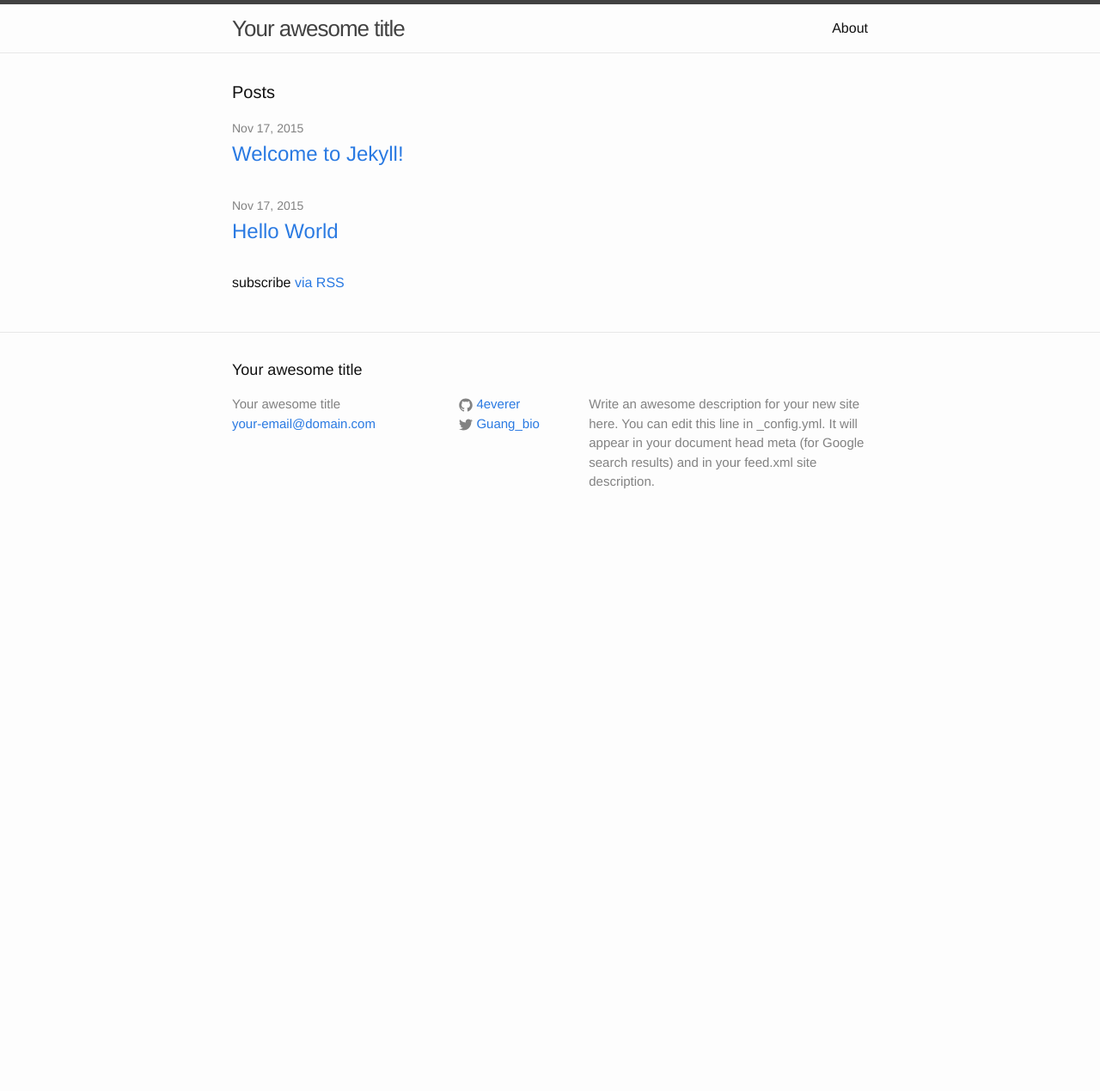
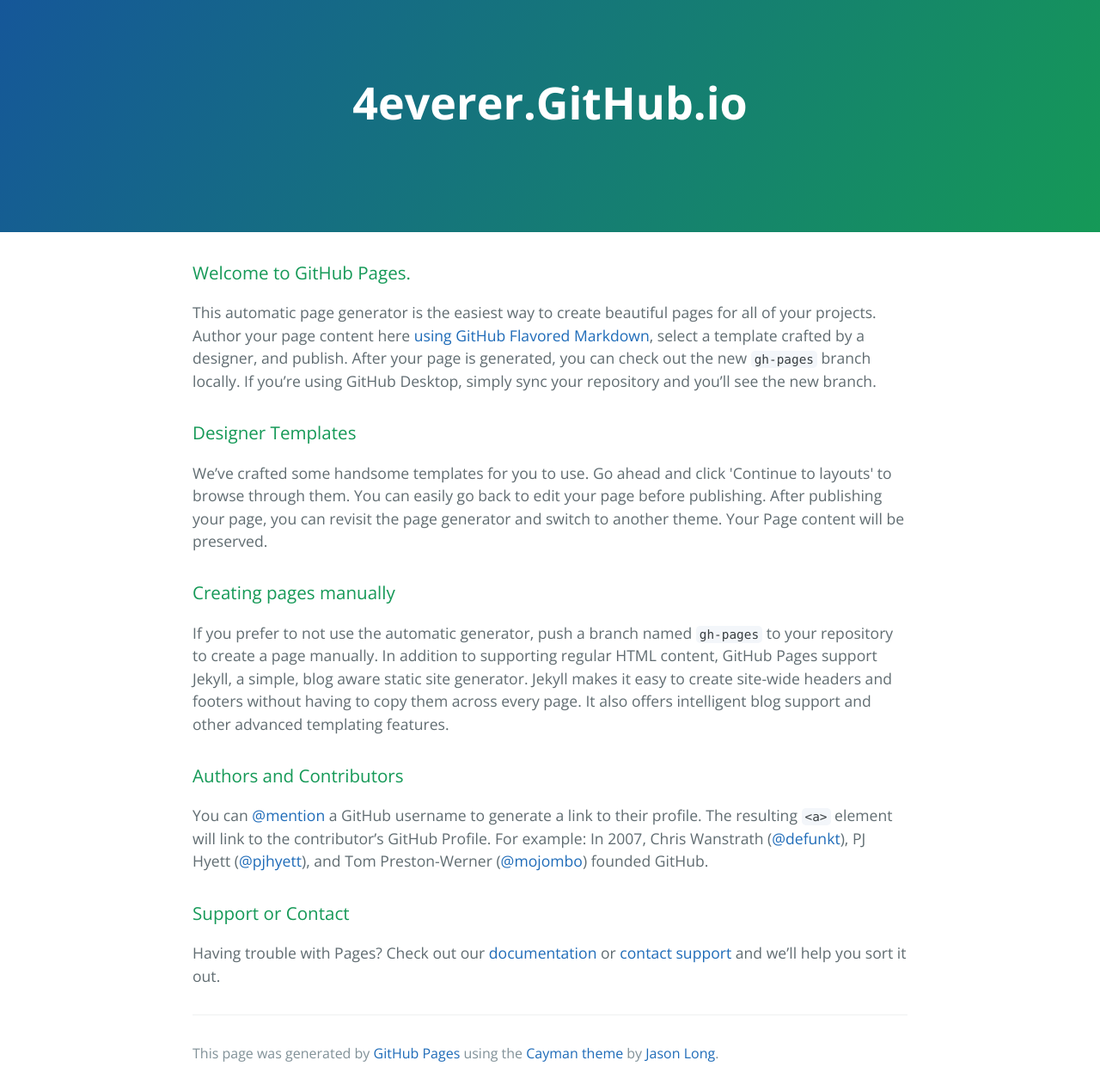
Before and after one commit to 4everer/4everer.github.io, a Jekyll site: the page index.html, which Jekyll copies as it is, in a window 1280 px wide. Shown: the whole page at 86% size. Built offline with Jekyll 4.4.1, drawn with Linux system fonts in a browser that asks for light colours; Markdown is read by kramdown in place of the engine named in the settings; before the commit the page ends 900 px from its top, so only the background shows below that.

Commit message:
Replace master branch with page content via GitHub

```diff
--- a/index.html
+++ b/index.html
@@ -1,37 +1,53 @@
----
-layout: default
----
-<div class="home">
-  <h1 class="page-heading">Posts</h1>
-  <ul class="post-list">
-    {% for post in site.posts %}
-      <li>
-        <span class="post-meta">{{post.date | date: "%b %-d, %Y"}}</span>
-        <h2>
-        <a class="post-link" href="{{ post.url | prepend: site.baseurl }}">{{ post.title }}</a>
-        <!-- <div class="c9">
-          Categories：
-          {% for cg in post.categories %}
-          <a href="/categories.html#-ref"></a>
-          {%if forloop.index < forloop.length %}
-          ,
-          {%endif%}
-          {%endfor%}
-          |
-          Tags：
-          {%for cg in post.tags %}
-          <a href="/tags.html#-ref"></a>
-          {%if forloop.index < forloop.length %}
-          ,
-          {%endif%}
-          {%endfor%}
-          |
-          Time：<time date="{{post.date|date: '%Y-%m-%d' }}"></time>
-          <a href='#comments' title='分享文章、查看评论' style="float:right;margin-right:.5em;">Comments</a>
-        </div> -->
-        </h2>
-      </li>
-    {% endfor %}
-  </ul>
-  <p class="rss-subscribe">subscribe <a href="{{ "/feed.xml" | prepend: site.baseurl }}">via RSS</a></p>
-</div>
+<!DOCTYPE html>
+<html lang="en-us">
+  <head>
+    <meta charset="UTF-8">
+    <title>4everer.GitHub.io by 4everer</title>
+    <meta name="viewport" content="width=device-width, initial-scale=1">
+    <link rel="stylesheet" type="text/css" href="stylesheets/normalize.css" media="screen">
+    <link href='https://fonts.googleapis.com/css?family=Open+Sans:400,700' rel='stylesheet' type='text/css'>
+    <link rel="stylesheet" type="text/css" href="stylesheets/stylesheet.css" media="screen">
+    <link rel="stylesheet" type="text/css" href="stylesheets/github-light.css" media="screen">
+  </head>
+  <body>
+    <section class="page-header">
+      <h1 class="project-name">4everer.GitHub.io</h1>
+      <h2 class="project-tagline"></h2>
+    </section>
+
+    <section class="main-content">
+      <h3>
+<a id="welcome-to-github-pages" class="anchor" href="#welcome-to-github-pages" aria-hidden="true"><span class="octicon octicon-link"></span></a>Welcome to GitHub Pages.</h3>
+
+<p>This automatic page generator is the easiest way to create beautiful pages for all of your projects. Author your page content here <a href="https://guides.github.com/features/mastering-markdown/">using GitHub Flavored Markdown</a>, select a template crafted by a designer, and publish. After your page is generated, you can check out the new <code>gh-pages</code> branch locally. If you’re using GitHub Desktop, simply sync your repository and you’ll see the new branch.</p>
+
+<h3>
+<a id="designer-templates" class="anchor" href="#designer-templates" aria-hidden="true"><span class="octicon octicon-link"></span></a>Designer Templates</h3>
+
+<p>We’ve crafted some handsome templates for you to use. Go ahead and click 'Continue to layouts' to browse through them. You can easily go back to edit your page before publishing. After publishing your page, you can revisit the page generator and switch to another theme. Your Page content will be preserved.</p>
+
+<h3>
+<a id="creating-pages-manually" class="anchor" href="#creating-pages-manually" aria-hidden="true"><span class="octicon octicon-link"></span></a>Creating pages manually</h3>
+
+<p>If you prefer to not use the automatic generator, push a branch named <code>gh-pages</code> to your repository to create a page manually. In addition to supporting regular HTML content, GitHub Pages support Jekyll, a simple, blog aware static site generator. Jekyll makes it easy to create site-wide headers and footers without having to copy them across every page. It also offers intelligent blog support and other advanced templating features.</p>
+
+<h3>
+<a id="authors-and-contributors" class="anchor" href="#authors-and-contributors" aria-hidden="true"><span class="octicon octicon-link"></span></a>Authors and Contributors</h3>
+
+<p>You can <a href="https://github.com/blog/821" class="user-mention">@mention</a> a GitHub username to generate a link to their profile. The resulting <code>&lt;a&gt;</code> element will link to the contributor’s GitHub Profile. For example: In 2007, Chris Wanstrath (<a href="https://github.com/defunkt" class="user-mention">@defunkt</a>), PJ Hyett (<a href="https://github.com/pjhyett" class="user-mention">@pjhyett</a>), and Tom Preston-Werner (<a href="https://github.com/mojombo" class="user-mention">@mojombo</a>) founded GitHub.</p>
+
+<h3>
+<a id="support-or-contact" class="anchor" href="#support-or-contact" aria-hidden="true"><span class="octicon octicon-link"></span></a>Support or Contact</h3>
+
+<p>Having trouble with Pages? Check out our <a href="https://help.github.com/pages">documentation</a> or <a href="https://github.com/contact">contact support</a> and we’ll help you sort it out.</p>
+
+      <footer class="site-footer">
+
+        <span class="site-footer-credits">This page was generated by <a href="https://pages.github.com">GitHub Pages</a> using the <a href="https://github.com/jasonlong/cayman-theme">Cayman theme</a> by <a href="https://twitter.com/jasonlong">Jason Long</a>.</span>
+      </footer>
+
+    </section>
+
+
+  </body>
+</html>
```
